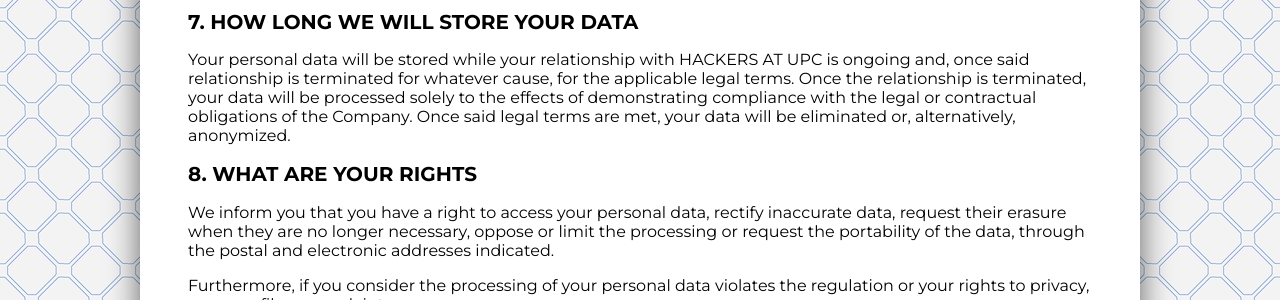
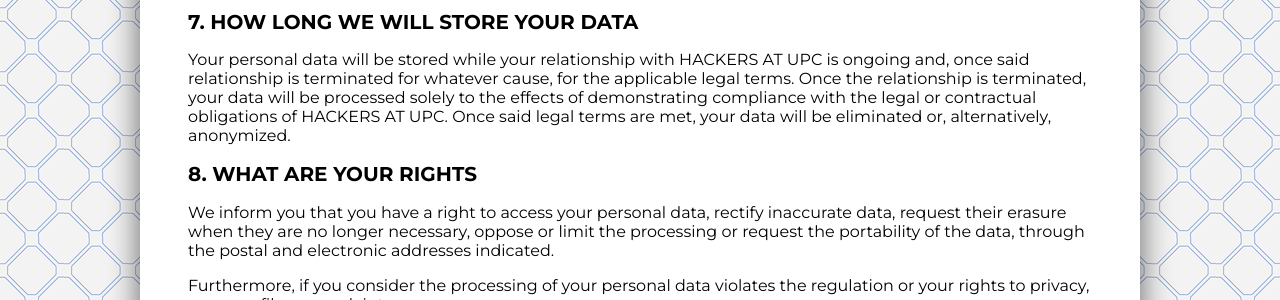
Before and after one commit to hackupc/legal-page, a Jekyll site: the page built from _documents/privacy_and_cookies.md, in a window 1280 px wide and 900 px high, scrolled down 4259 px. Shown: the part 210-510 px from the top of the window. Built offline with Jekyll 4.4.1, drawn with Linux system fonts in a browser that asks for light colours; some of the changed text lies outside the part shown.

Commit message:
Update privacy_and_cookies.md

```diff
--- a/_documents/privacy_and_cookies.md
+++ b/_documents/privacy_and_cookies.md
@@ -164,7 +164,7 @@
 
 ## 7. HOW LONG WE WILL STORE YOUR DATA
 
-Your personal data will be stored while your relationship with HACKERS AT UPC is ongoing and, once said relationship is terminated for whatever cause, for the applicable legal terms. Once the relationship is terminated, your data will be processed solely to the effects of demonstrating compliance with the legal or contractual obligations of the Company. Once said legal terms are met, your data will be eliminated or, alternatively, anonymized.
+Your personal data will be stored while your relationship with HACKERS AT UPC is ongoing and, once said relationship is terminated for whatever cause, for the applicable legal terms. Once the relationship is terminated, your data will be processed solely to the effects of demonstrating compliance with the legal or contractual obligations of HACKERS AT UPC. Once said legal terms are met, your data will be eliminated or, alternatively, anonymized.
 
 ## 8. WHAT ARE YOUR RIGHTS
 
```
Also changed, not shown: other parts of _documents/privacy_and_cookies.md (+1 -1 lines).
